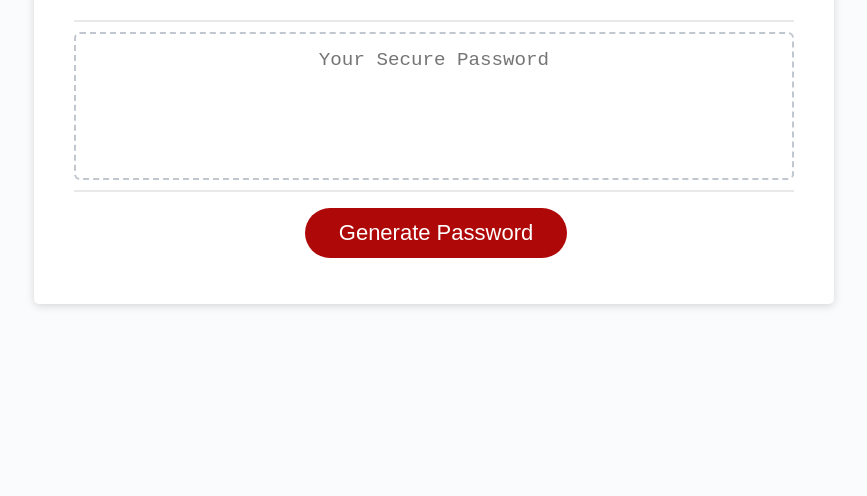
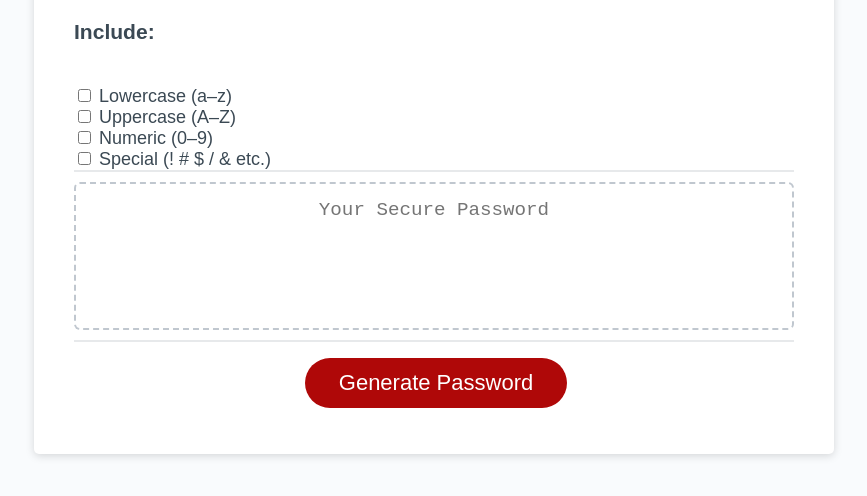
Before and after one commit to noah35becker/password-generator, a plain HTML site: page Develop/index.html in a window 1280 px wide. Shown: the part 216-712 px from the top of the page, without its empty margins (206-1073 px from the left). Drawn offline with Linux system fonts and the light colour scheme.

Commit message:
initial user input setup

```diff
--- a/Develop/index.html
+++ b/Develop/index.html
@@ -1,5 +1,6 @@
 <!DOCTYPE html>
 <html lang="en">
+
   <head>
     <meta charset="UTF-8" />
     <meta name="viewport" content="width=device-width, initial-scale=1.0" />
@@ -7,15 +8,44 @@
     <title>Password Generator</title>
     <link rel="stylesheet" href="style.css" />
   </head>
+
   <body>
     <div class="wrapper">
+
       <header>
         <h1>Password Generator</h1>
       </header>
+
       <div class="card">
         <div class="card-header">
           <h2>Generate a Password</h2>
         </div>
+
+        <div class="user-input">
+
+          <h3>Include:</h3>
+
+          <br/>
+
+          <div class="checkbox-wrapper">
+            <input type="checkbox" name="lowercase" id="wantsLowercase">
+            <label for="lowercase">Lowercase <span class="example">(a–z)</span></label>
+          </div>
+          <div class="checkbox-wrapper">
+            <input type="checkbox" name="uppercase" id="wantsUppercase">
+            <label for="uppercase">Uppercase <span class="example">(A–Z)</span></label>
+          </div>
+          <div class="checkbox-wrapper">
+            <input type="checkbox" name="numeric" id="wantsNumeric">
+            <label for="numeric">Numeric <span class="example">(0–9)</span></label>
+          </div>
+          <div class="checkbox-wrapper">
+            <input type="checkbox" name="special" id="wantsSpecial">
+            <label for="special">Special <span class="example">(! # $ / & etc.)</span></label>
+          </div>
+
+        </div>
+
         <div class="card-body">
           <textarea
             readonly
@@ -24,11 +54,17 @@
             aria-label="Generated Password"
           ></textarea>
         </div>
+
         <div class="card-footer">
           <button id="generate" class="btn">Generate Password</button>
         </div>
+
       </div>
+
     </div>
+
     <script src="script.js"></script>
+
   </body>
+
 </html>
--- a/Develop/style.css
+++ b/Develop/style.css
@@ -42,7 +42,7 @@ header {
   padding: 30px 40px;
 }
 
-.card-header::after {
+.card-body::before {
   content: " ";
   display: block;
   width: 100%;
```
